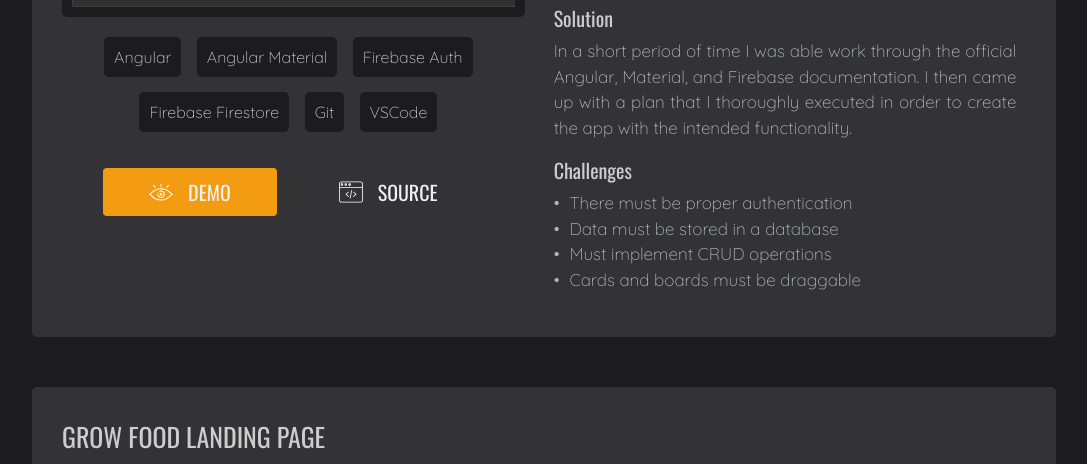
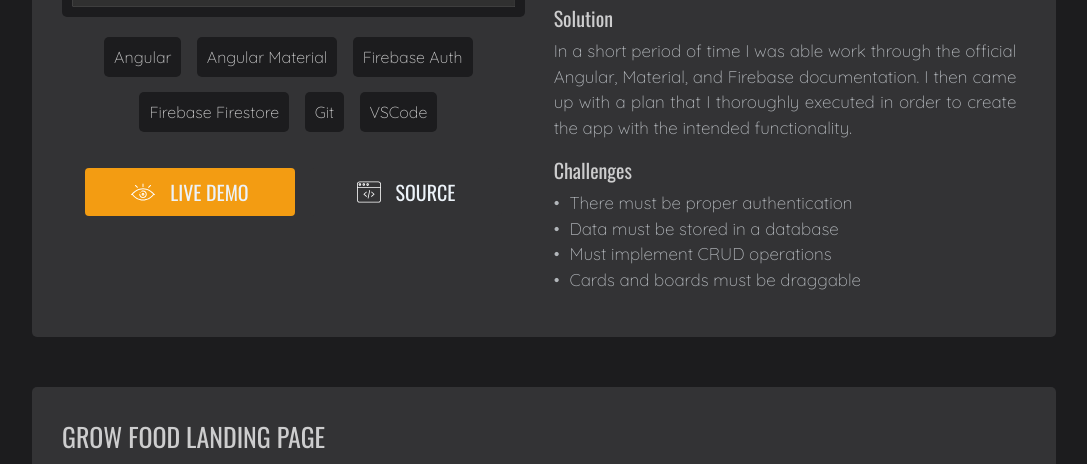
Before and after one commit to voynovinc/personal-website, a website: page index.html in a window 1280 px wide. Shown: the part 2014-2478 px from the top of the page, without its empty margins (96-1183 px from the left). Drawn offline with nearby package versions, Linux system fonts and the light colour scheme.

Commit message:
Add link to kanban project live hosting

```diff
--- a/index.html
+++ b/index.html
@@ -184,12 +184,15 @@
                         <li>VSCode</li>
                     </ul>
                     <div class="project-buttons">
-                        <a href="#" class="btn btn__demo"
+                        <a
+                            target="_blank"
+                            href="https://kanban.ivanvoynov.com"
+                            class="btn btn__demo"
                             ><img
                                 class="icon contact-icon"
                                 src="assets/eye.svg"
                                 alt=""
-                            />DEMO</a
+                            />LIVE DEMO</a
                         >
                         <a
                             target="_blank"
```
